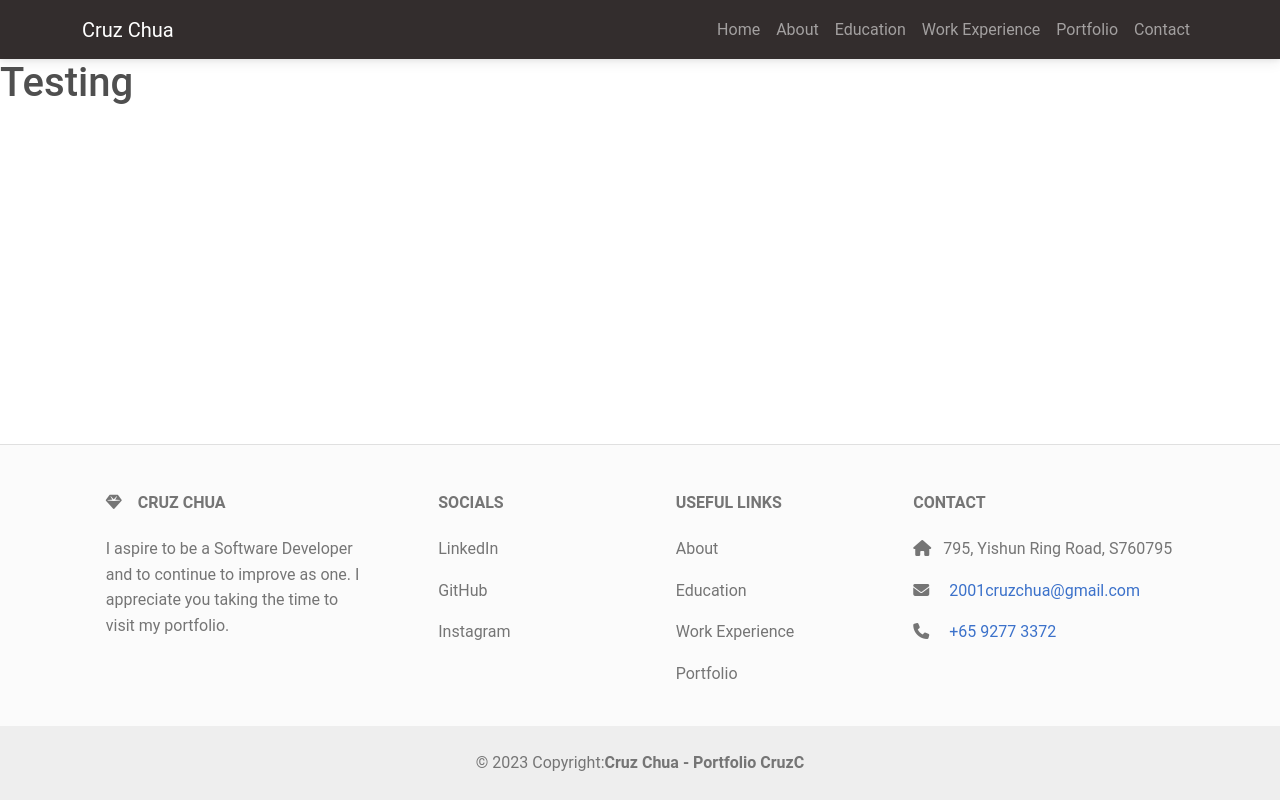
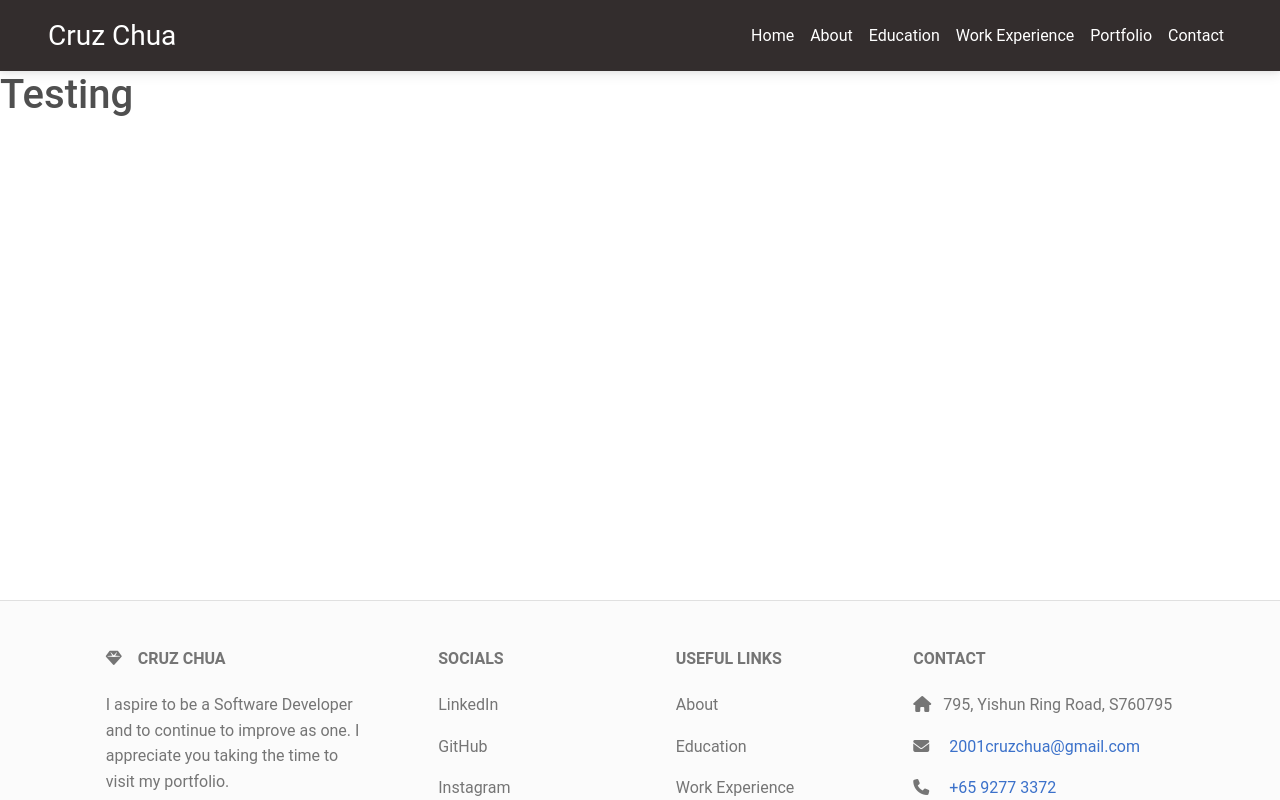
Before and after one commit to CruzChua2001/CruzChua2001-Portfolio, a React app: page /#/ in a window 1280 px wide. Shown: the top 800 px of the page. Built offline with nearby package versions, Linux system fonts and the light colour scheme.

Commit message:
Fix: Navbar Responsiveness

```diff
--- a/src/static/portfolio/PortfolioFooter.js
+++ b/src/static/portfolio/PortfolioFooter.js
@@ -3,7 +3,7 @@ import { MDBFooter, MDBContainer, MDBRow, MDBCol, MDBIcon } from 'mdb-react-ui-k
 
 const PortfolioFooter = _ => {
   return (
-    <MDBFooter bgColor='light' className='w-100 position-absolute bottom-0 mt-3 text-center text-lg-start text-muted border-top'>
+    <MDBFooter bgColor='light' className='w-100 h-25 position-absolute bottom-0 mt-3 text-center text-lg-start text-muted border-top'>
      <section className=''>
         <MDBContainer className='text-center text-md-start mt-5'>
           <MDBRow className='mt-3'>
--- a/src/static/portfolio/PortfolioNav.js
+++ b/src/static/portfolio/PortfolioNav.js
@@ -1,29 +1,42 @@
-import React from "react";
-import Nav from 'react-bootstrap/Nav';
-import Container from 'react-bootstrap/Container';
-import Navbar from 'react-bootstrap/Navbar';
+import React, { useState } from "react";
+import {
+  MDBContainer,
+  MDBNavbar,
+  MDBNavbarBrand,
+  MDBNavbarToggler,
+  MDBNavbarNav,
+  MDBNavbarItem,
+  MDBNavbarLink,
+  MDBCollapse,
+  MDBIcon
+} from 'mdb-react-ui-kit';
 
 const PortfolioNav = _ => {
+    const [showNav, setShowNav] = useState(false);
     return (
-        <Navbar collapseOnSelect expand="lg" bg="dark" variant="dark">
-        <Container>
-          <Navbar.Brand href="#home">Cruz Chua</Navbar.Brand>
-          <Navbar.Toggle aria-controls="responsive-navbar-nav" />
-          <Navbar.Collapse id="responsive-navbar-nav">
-            <Nav className="me-auto">
-
-            </Nav>
-            <Nav>
-                <Nav.Link href="/">Home</Nav.Link>
-                <Nav.Link href="/about">About</Nav.Link>
-                <Nav.Link href="/education">Education</Nav.Link>
-                <Nav.Link href="/work_experience">Work Experience</Nav.Link>
-                <Nav.Link href="/portfolio">Portfolio</Nav.Link>
-                <Nav.Link href="/contact">Contact</Nav.Link>
-            </Nav>
-          </Navbar.Collapse>
-        </Container>
-      </Navbar>
+      <MDBNavbar expand='lg' dark bgColor='dark'>
+      <MDBContainer fluid className="px-5">
+        <MDBNavbarBrand href='#' style={{fontSize: "28px"}}>Cruz Chua</MDBNavbarBrand>
+        <MDBNavbarToggler
+          type='button'
+          aria-expanded='false'
+          aria-label='Toggle navigation'
+          onClick={() => setShowNav(!showNav)}
+        >
+          <MDBIcon icon='bars' fas />
+        </MDBNavbarToggler>
+        <MDBCollapse navbar show={showNav}>
+          <MDBNavbarNav right fullWidth={false}>
+            <MDBNavbarItem><MDBNavbarLink active aria-current='page' href="/">Home</MDBNavbarLink></MDBNavbarItem>
+            <MDBNavbarItem><MDBNavbarLink active aria-current='page' href='/about'>About</MDBNavbarLink></MDBNavbarItem>
+            <MDBNavbarItem><MDBNavbarLink active aria-current='page' href='/education'>Education</MDBNavbarLink></MDBNavbarItem>
+            <MDBNavbarItem><MDBNavbarLink active aria-current='page' href='/work_experience'>Work Experience</MDBNavbarLink></MDBNavbarItem>
+            <MDBNavbarItem><MDBNavbarLink active aria-current='page' href='/portfolio'>Portfolio</MDBNavbarLink></MDBNavbarItem>
+            <MDBNavbarItem><MDBNavbarLink active aria-current='page' href='/contact'>Contact</MDBNavbarLink></MDBNavbarItem>
+          </MDBNavbarNav>
+        </MDBCollapse>
+      </MDBContainer>
+    </MDBNavbar>
     )
 }
 
--- /dev/null
+++ b/src/static/portfolio/history 2.js
@@ -0,0 +1,3 @@
+import { createBrowserHistory } from 'history';
+
+export default createBrowserHistory();
```
